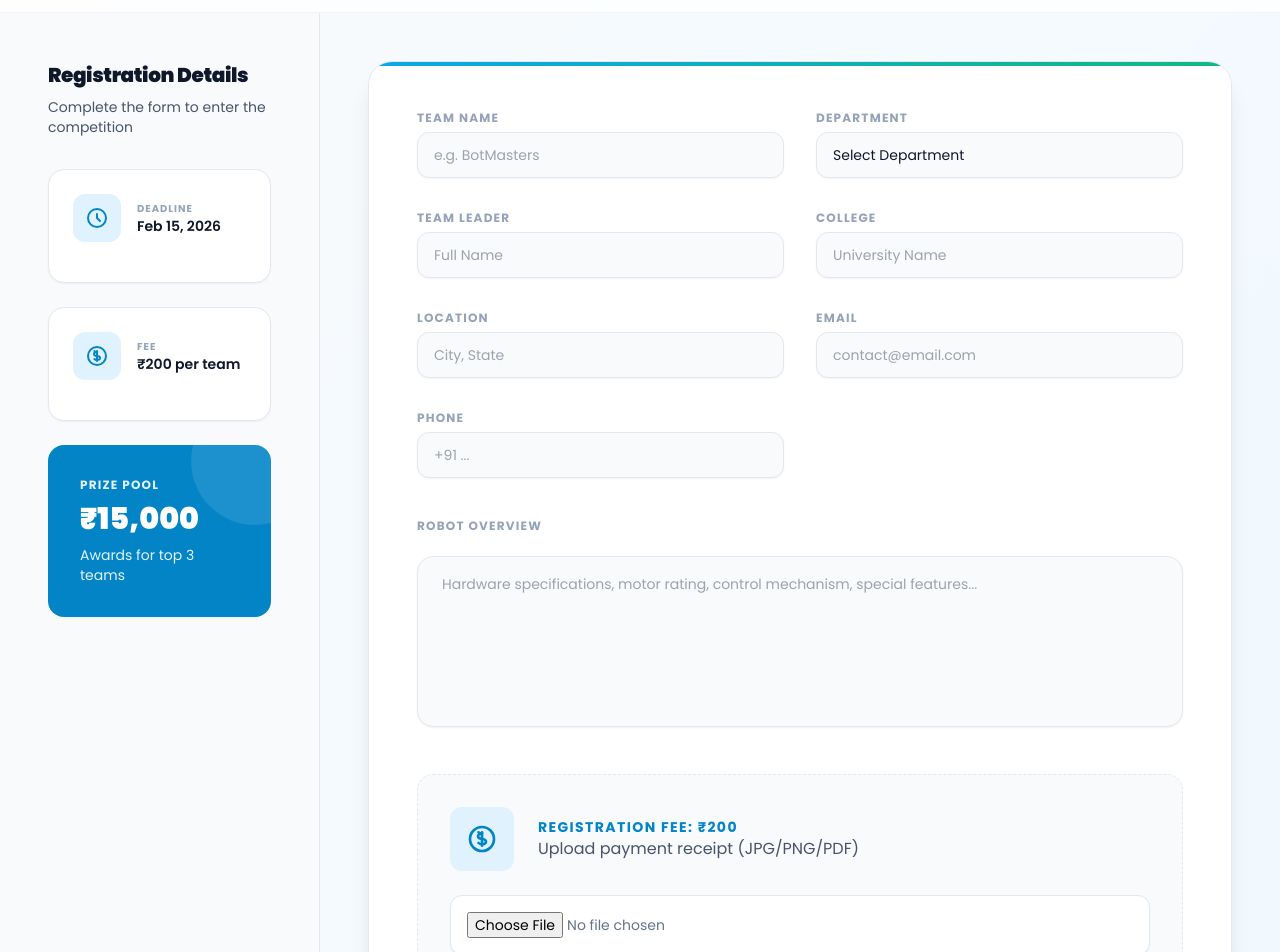
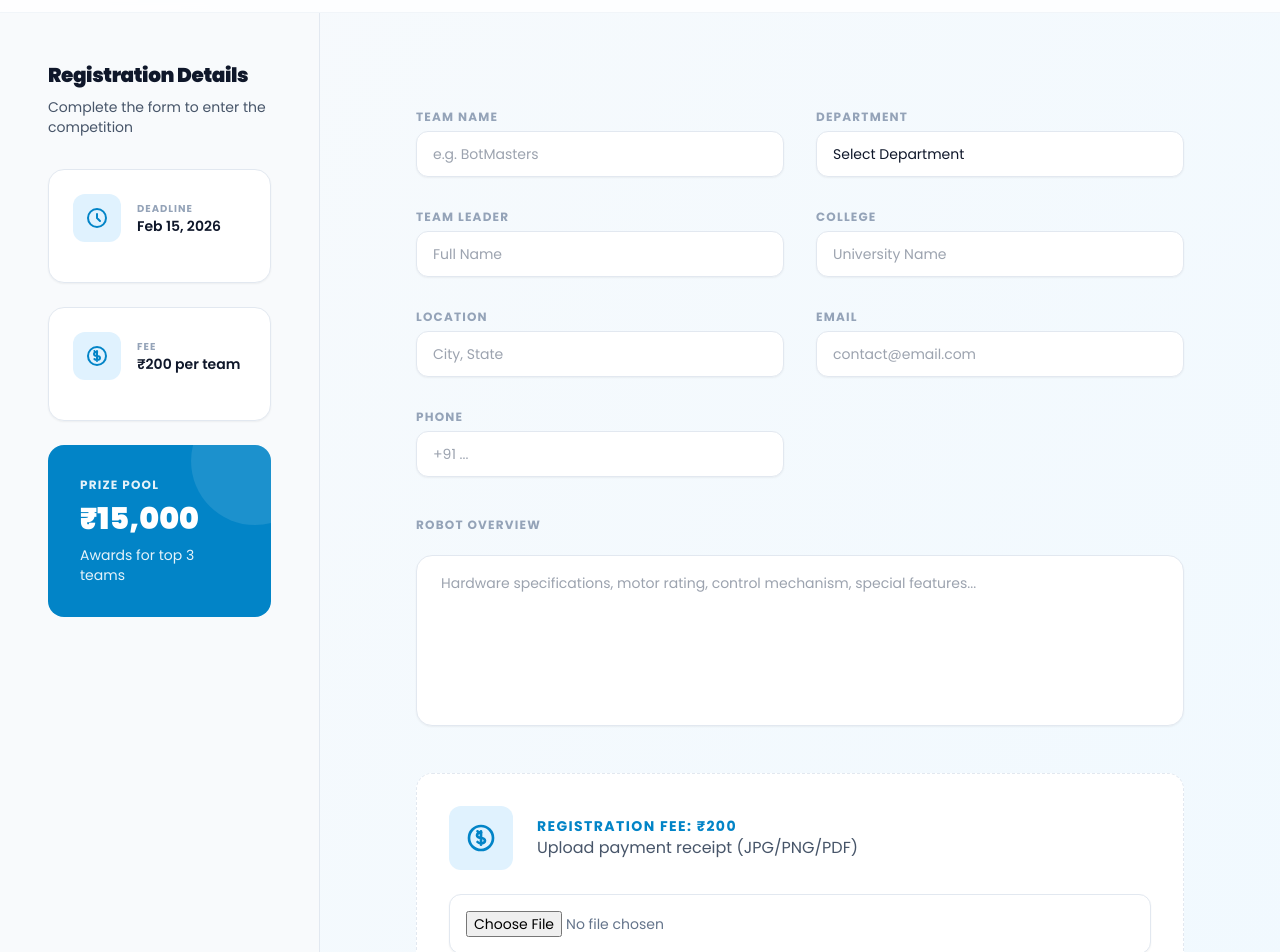
Before and after one commit to vedantwankhade123/Roborace, a React (Vite) app: page /#/register in a window 1280 px wide. Shown: the part 380-1332 px from the top of the page. Built offline with nearby package versions, Linux system fonts and the light colour scheme.

Commit message:
[dyad] Fixed sidebar positioning to be truly sticky and removed background from form elements for cleaner design. - wrote 1 file(s)

```diff
--- a/pages/Registration.tsx
+++ b/pages/Registration.tsx
@@ -131,9 +131,7 @@ const Registration: React.FC = () => {
           {/* Registration Form - Main Content */}
           <div className="xl:col-span-3 p-8 xl:p-12">
             <form onSubmit={handleSubmit} className="max-w-4xl mx-auto">
-              <div className="bg-white rounded-3xl border border-slate-200 p-8 md:p-12 shadow-xl relative overflow-hidden">
-                <div className="absolute top-0 left-0 w-full h-1 bg-gradient-to-r from-sky-500 to-emerald-500"></div>
-
+              <div className="bg-transparent rounded-3xl p-8 md:p-12 relative overflow-hidden">
                 <div className="grid grid-cols-1 lg:grid-cols-2 gap-8 mb-10">
                   {/* Team Information */}
                   <div className="space-y-1.5">
@@ -145,7 +143,7 @@ const Registration: React.FC = () => {
                       onChange={handleInputChange}
                       type="text"
                       placeholder="e.g. BotMasters"
-                      className="w-full bg-slate-50 border border-slate-200 rounded-xl px-4 py-3 text-slate-900 text-sm focus:outline-none focus:border-sky-500 focus:bg-white transition-all shadow-sm"
+                      className="w-full bg-white border border-slate-200 rounded-xl px-4 py-3 text-slate-900 text-sm focus:outline-none focus:border-sky-500 focus:bg-white transition-all shadow-sm"
                     />
                   </div>
 
@@ -156,7 +154,7 @@ const Registration: React.FC = () => {
                       name="department"
                       value={formData.department}
                       onChange={handleInputChange}
-                      className="w-full bg-slate-50 border border-slate-200 rounded-xl px-4 py-3 text-slate-900 text-sm focus:outline-none focus:border-sky-500 focus:bg-white transition-all shadow-sm appearance-none"
+                      className="w-full bg-white border border-slate-200 rounded-xl px-4 py-3 text-slate-900 text-sm focus:outline-none focus:border-sky-500 focus:bg-white transition-all shadow-sm appearance-none"
                     >
                       <option value="">Select Department</option>
                       {DEPARTMENTS.map((dept) => (
@@ -174,7 +172,7 @@ const Registration: React.FC = () => {
                       onChange={handleInputChange}
                       type="text"
                       placeholder="Full Name"
-                      className="w-full bg-slate-50 border border-slate-200 rounded-xl px-4 py-3 text-slate-900 text-sm focus:outline-none focus:border-sky-500 focus:bg-white transition-all shadow-sm"
+                      className="w-full bg-white border border-slate-200 rounded-xl px-4 py-3 text-slate-900 text-sm focus:outline-none focus:border-sky-500 focus:bg-white transition-all shadow-sm"
                     />
                   </div>
 
@@ -187,7 +185,7 @@ const Registration: React.FC = () => {
                       onChange={handleInputChange}
                       type="text"
                       placeholder="University Name"
-                      className="w-full bg-slate-50 border border-slate-200 rounded-xl px-4 py-3 text-slate-900 text-sm focus:outline-none focus:border-sky-500 focus:bg-white transition-all shadow-sm"
+                      className="w-full bg-white border border-slate-200 rounded-xl px-4 py-3 text-slate-900 text-sm focus:outline-none focus:border-sky-500 focus:bg-white transition-all shadow-sm"
                     />
                   </div>
 
@@ -200,7 +198,7 @@ const Registration: React.FC = () => {
                       onChange={handleInputChange}
                       type="text"
                       placeholder="City, State"
-                      className="w-full bg-slate-50 border border-slate-200 rounded-xl px-4 py-3 text-slate-900 text-sm focus:outline-none focus:border-sky-500 focus:bg-white transition-all shadow-sm"
+                      className="w-full bg-white border border-slate-200 rounded-xl px-4 py-3 text-slate-900 text-sm focus:outline-none focus:border-sky-500 focus:bg-white transition-all shadow-sm"
                     />
                   </div>
 
@@ -213,7 +211,7 @@ const Registration: React.FC = () => {
                       onChange={handleInputChange}
                       type="email"
                       placeholder="contact@email.com"
-                      className="w-full bg-slate-50 border border-slate-200 rounded-xl px-4 py-3 text-slate-900 text-sm focus:outline-none focus:border-sky-500 focus:bg-white transition-all shadow-sm"
+                      className="w-full bg-white border border-slate-200 rounded-xl px-4 py-3 text-slate-900 text-sm focus:outline-none focus:border-sky-500 focus:bg-white transition-all shadow-sm"
                     />
                   </div>
 
@@ -226,7 +224,7 @@ const Registration: React.FC = () => {
                       onChange={handleInputChange}
                       type="tel"
                       placeholder="+91 ..."
-                      className="w-full bg-slate-50 border border-slate-200 rounded-xl px-4 py-3 text-slate-900 text-sm focus:outline-none focus:border-sky-500 focus:bg-white transition-all shadow-sm"
+                      className="w-full bg-white border border-slate-200 rounded-xl px-4 py-3 text-slate-900 text-sm focus:outline-none focus:border-sky-500 focus:bg-white transition-all shadow-sm"
                     />
                   </div>
                 </div>
@@ -240,11 +238,11 @@ const Registration: React.FC = () => {
                     onChange={handleInputChange}
                     rows={6}
                     placeholder="Hardware specifications, motor rating, control mechanism, special features..."
-                    className="w-full bg-slate-50 border border-slate-200 rounded-2xl px-6 py-4 text-slate-900 text-sm focus:outline-none focus:border-sky-500 focus:bg-white transition-all shadow-sm resize-none leading-relaxed"
+                    className="w-full bg-white border border-slate-200 rounded-2xl px-6 py-4 text-slate-900 text-sm focus:outline-none focus:border-sky-500 focus:bg-white transition-all shadow-sm resize-none leading-relaxed"
                   ></textarea>
                 </div>
 
-                <div className="p-8 bg-slate-50 rounded-2xl border border-dashed border-slate-200 mb-10">
+                <div className="p-8 bg-white rounded-2xl border border-dashed border-slate-200 mb-10">
                   <div className="flex items-center space-x-6 mb-6">
                     <div className="w-16 h-16 bg-sky-100 rounded-xl flex items-center justify-center text-sky-600">
                       <svg className="h-8 w-8" fill="none" viewBox="0 0 24 24" stroke="currentColor">
@@ -263,7 +261,7 @@ const Registration: React.FC = () => {
                   />
                 </div>
 
-                <div className="flex items-start space-x-6 mb-10 p-6 bg-slate-50 rounded-2xl">
+                <div className="flex items-start space-x-6 mb-10 p-6 bg-white rounded-2xl">
                   <input
                     required
                     id="agreed"
```
